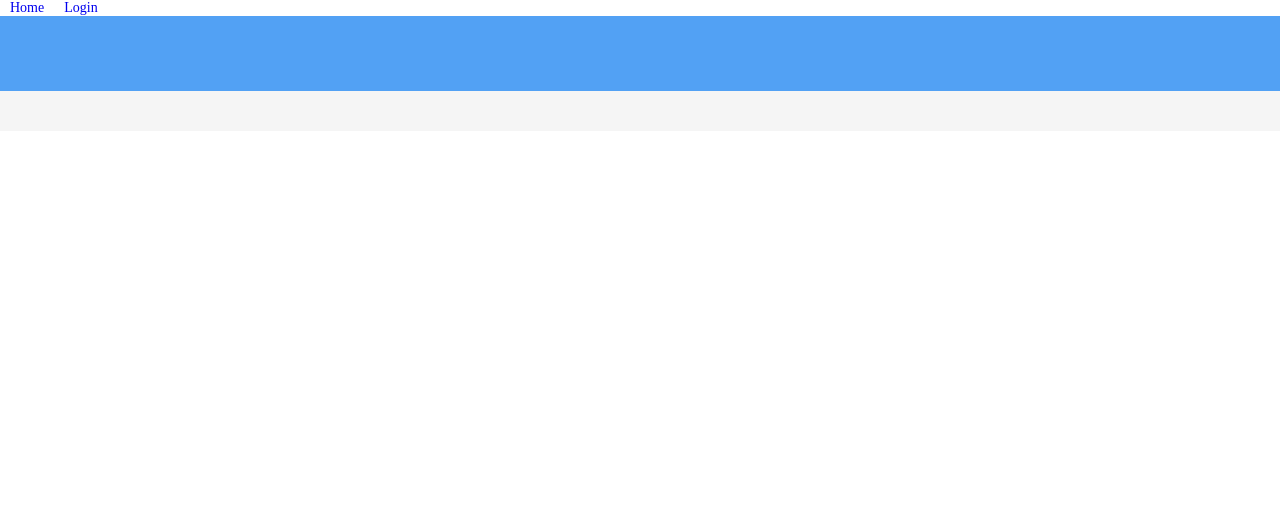
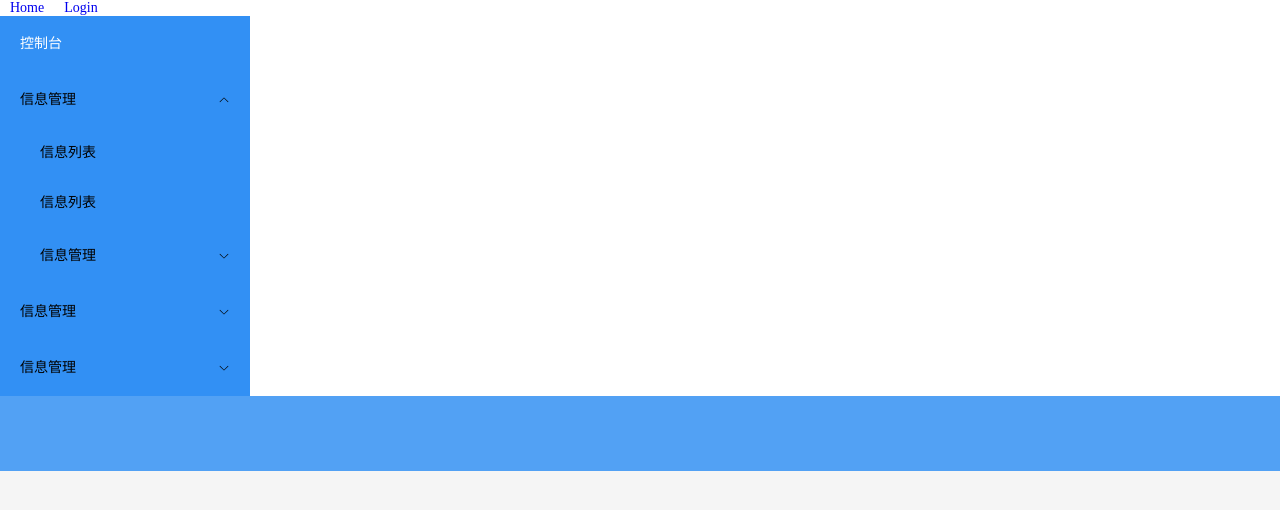
Before and after one commit to xiaolu2333/vue3-admin, a Vue app: page / in a window 1280 px wide. Shown: the top 510 px of the page. Built offline with nearby package versions, Linux system fonts and the light colour scheme.

Commit message:
搭建管理后台：导航菜单之实现简单的侧边栏分级菜单。
使用 element plus 的 [Menu](https://element-plus.org/zh-CN/component/menu.html#menu-%E8%8F%9C%E5%8D%95) 组件。

```diff
--- a/src/layout/components/Aside.vue
+++ b/src/layout/components/Aside.vue
@@ -1,4 +1,42 @@
-<template></template>
+<template>
+  <!--一级菜单-->
+  <!--页面加载时默认激活菜单的 index，index 的值可以通过 el-menu-item 的 index 属性设置-->
+  <el-menu
+    default-active="1"
+    background-color="#3290f4"
+    text-color="#fd046"
+    active-text-color="#fff"
+  >
+    <!--二级菜单-->
+    <!--index 的值必须唯一-->
+    <el-menu-item index="1">
+      <template #title>控制台</template>
+    </el-menu-item>
+    <el-sub-menu index="1">
+      <template #title>信息管理</template>
+      <el-menu-item index="1-1-1">信息列表</el-menu-item>
+      <el-menu-item index="1-1-2">信息列表</el-menu-item>
+      <el-sub-menu index="1-1-3">
+        <template #title>信息管理</template>
+        <el-menu-item index="1-1-3-1">信息列表</el-menu-item>
+        <el-menu-item index="1-1-3-2">信息列表</el-menu-item>
+        <el-menu-item index="1-1-3-3">信息列表</el-menu-item>
+      </el-sub-menu>
+    </el-sub-menu>
+    <el-sub-menu index="2">
+      <template #title>信息管理</template>
+      <el-menu-item index="1-2-1">信息列表</el-menu-item>
+      <el-menu-item index="1-2-2">信息列表</el-menu-item>
+      <el-menu-item index="1-2-3">信息列表</el-menu-item>
+    </el-sub-menu>
+    <el-sub-menu index="3">
+      <template #title>信息管理</template>
+      <el-menu-item index="1-3-1">信息列表</el-menu-item>
+      <el-menu-item index="1-3-2">信息列表</el-menu-item>
+      <el-menu-item index="1-3-3">信息列表</el-menu-item>
+    </el-sub-menu>
+  </el-menu>
+</template>
 
 <script>
 export default {
--- a/src/layout/index.vue
+++ b/src/layout/index.vue
@@ -40,4 +40,8 @@ export default {
 #layout-main {
   background-color: #f5f5f5;
 }
+
+#layout-aside .el-menu {
+  border-right: none;
+}
 </style>
--- a/src/plugins/elementui.js
+++ b/src/plugins/elementui.js
@@ -14,7 +14,10 @@ import {
   ElHeader,
   ElAside,
   ElMain,
+  ElMenu,
+  ElMenuItem,
 } from "element-plus";
+
 export default (app) => {
   "use strict";
   app.use(ElButton);
@@ -29,4 +32,6 @@ export default (app) => {
   app.use(ElHeader);
   app.use(ElAside);
   app.use(ElMain);
+  app.use(ElMenu);
+  app.use(ElMenuItem);
 };
```
